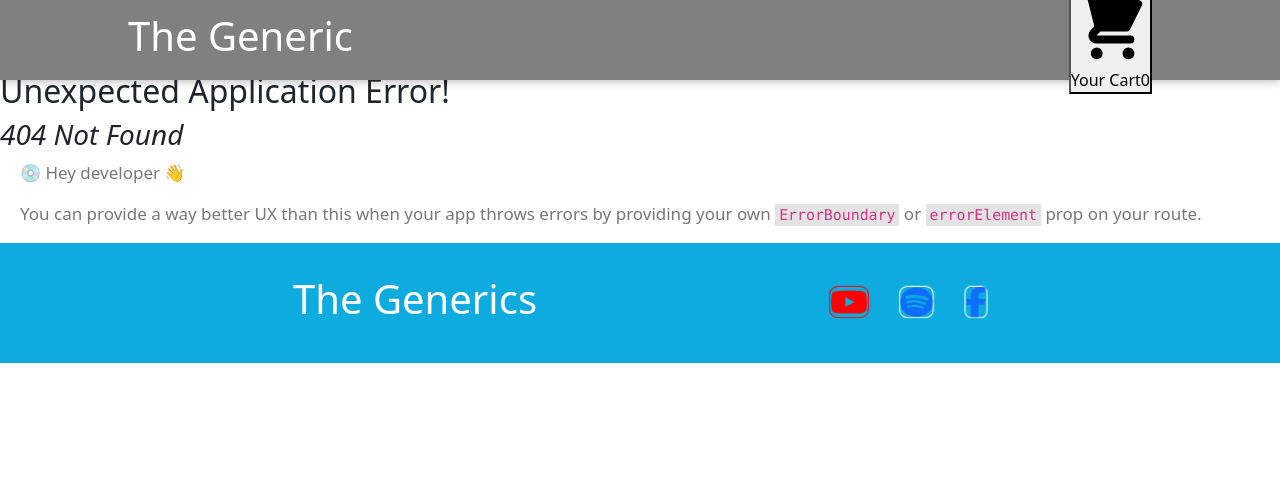
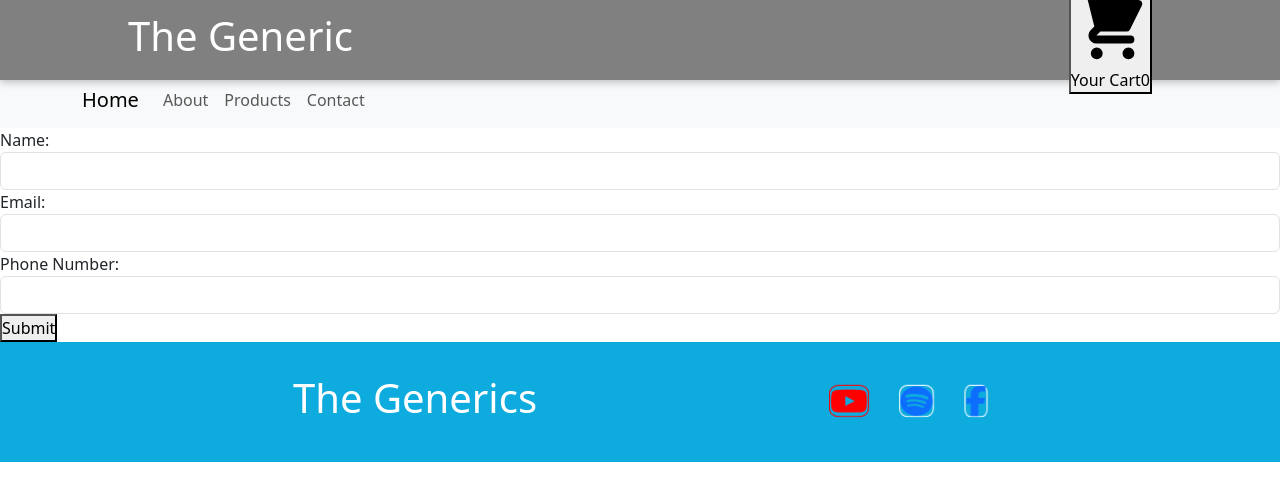
Before and after one commit to bubun123-git/ecommerce1, a React (Create React App) app: page /Contact in a window 1280 px wide. Before the commit this address had no page. Shown: the top 500 px of the page. Built offline with nearby package versions, Linux system fonts and the light colour scheme.

Commit message:
worked on contact Component

```diff
--- a/src/App.js
+++ b/src/App.js
@@ -10,7 +10,7 @@ import Homepage from './Pages/Home/Home';
 import AboutPage from './Pages/About/About';
 import RootLayout from './Root';
 import Footer from './Components/Footer/Footer';
-
+import Contact from './Components/Contact/Contact';
 
 const router = createBrowserRouter([
   {
@@ -19,7 +19,8 @@ const router = createBrowserRouter([
     children: [
       { path: '/Home', element: <Homepage /> },
       { path: '/Abouts', element: <AboutPage /> },
-      { path: '/Products', element: <Product /> }
+      { path: '/Products', element: <Product /> },
+      {path:'/Contact', element:<Contact/>}
     ],
   },
 ]);
--- /dev/null
+++ b/src/Components/Contact/Contact.css
@@ -0,0 +1,39 @@
+/* About.css */
+
+.about-form {
+    max-width: 400px;
+    margin: 0 auto;
+    padding: 20px;
+    border: 1px solid #ccc;
+    border-radius: 5px;
+    background-color: #f9f9f9;
+}
+
+.form-group {
+    margin-bottom: 15px;
+}
+
+label {
+    display: block;
+    font-weight: bold;
+}
+
+.form-control {
+    width: 100%;
+    padding: 10px;
+    border: 1px solid #ccc;
+    border-radius: 3px;
+}
+
+.submit-button {
+    background-color: #007bff;
+    color: white;
+    padding: 10px 20px;
+    border: none;
+    border-radius: 3px;
+    cursor: pointer;
+}
+
+.submit-button:hover {
+    background-color: #0056b3;
+}
--- /dev/null
+++ b/src/Components/Contact/Contact.js
@@ -0,0 +1,88 @@
+import React, { useState } from 'react';
+import axios from 'axios';
+
+function Contact() {
+
+    const [name, setName] = useState('');
+    const [email, setEmail] = useState('');
+    const [phoneNumber, setPhoneNumber] = useState('');
+
+    const handleNameChange = (event) => {
+        setName(event.target.value);
+    };
+
+    const handleEmailChange = (event) => {
+        setEmail(event.target.value);
+    };
+
+    const handlePhoneNumberChange = (event) => {
+        setPhoneNumber(event.target.value);
+    };
+
+    const handleSubmit = async (event) => {
+        event.preventDefault();
+
+        const formData = {
+            name: name,
+            email: email,
+            phoneNumber: phoneNumber,
+        };
+
+        try {
+            const response = await axios.post(
+                'https://ecommerce-e1b1e-default-rtdb.firebaseio.com/contactForm.json',
+                formData, // Just pass the formData directly
+                {
+                    headers: {
+                        "Content-Type": "application/json",
+                    },
+                }
+            );
+
+            console.log('Response Data:', response.data);
+        } catch (error) {
+            console.error('Error:', error);
+        }
+    };
+
+    return (
+        <form className="about-form" onSubmit={handleSubmit}>
+            <div className="form-group">
+                <label htmlFor="name">Name:</label>
+                <input
+                    type="text"
+                    id="name"
+                    value={name}
+                    onChange={handleNameChange}
+                    required
+                    className="form-control"
+                />
+            </div>
+            <div className="form-group">
+                <label htmlFor="email">Email:</label>
+                <input
+                    type="email"
+                    id="email"
+                    value={email}
+                    onChange={handleEmailChange}
+                    required
+                    className="form-control"
+                />
+            </div>
+            <div className="form-group">
+                <label htmlFor="phoneNumber">Phone Number:</label>
+                <input
+                    type="tel"
+                    id="phoneNumber"
+                    value={phoneNumber}
+                    onChange={handlePhoneNumberChange}
+                    required
+                    className="form-control"
+                />
+            </div>
+            <button type="submit" className="submit-button">Submit</button>
+        </form>
+    );
+}
+
+export default Contact;
--- a/src/Components/MainNavigation/MainNavigation.js
+++ b/src/Components/MainNavigation/MainNavigation.js
@@ -26,6 +26,10 @@ function MainNavigation() {
                             {/* Update the 'to' attribute to "/products" */}
                             <Link className="nav-link" to="/products">Products</Link>
                         </li>
+                        <li className="nav-item">
+
+                            <Link className="nav-link" to="/Contact">Contact</Link>
+                        </li>
                     </ul>
                 </div>
             </div>
```
